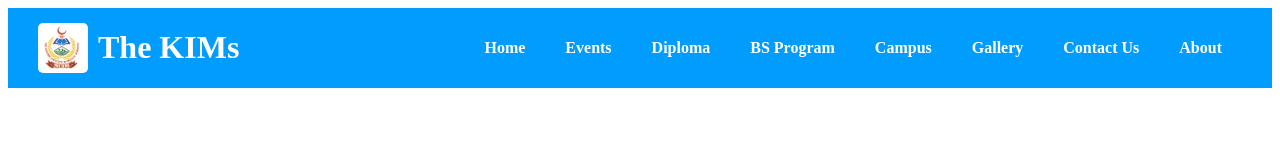
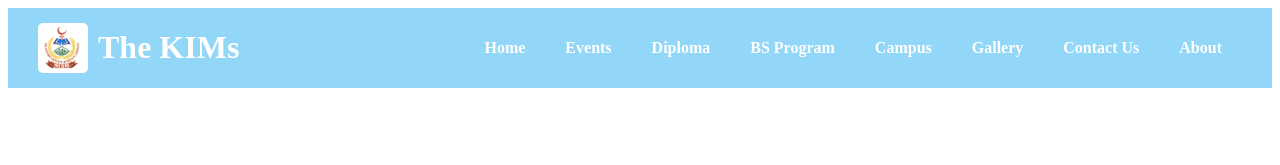
Before and after one commit to RajaZaed/Kims-Rawalakot, a plain HTML site: page map.html in a window 1280 px wide. Shown: the top 165 px of the page. Drawn offline with nearby package versions, Linux system fonts and the light colour scheme.

Commit message:
colour changes of navbar

```diff
--- a/assets/css/map.css
+++ b/assets/css/map.css
@@ -227,7 +227,7 @@ body {
 .navbar {
     display: flex;
     justify-content: space-between;
-    background: #009dff;
+    background: #92d6f8;
     padding: 15px 30px;
     color: white;
     align-items: center;
```
